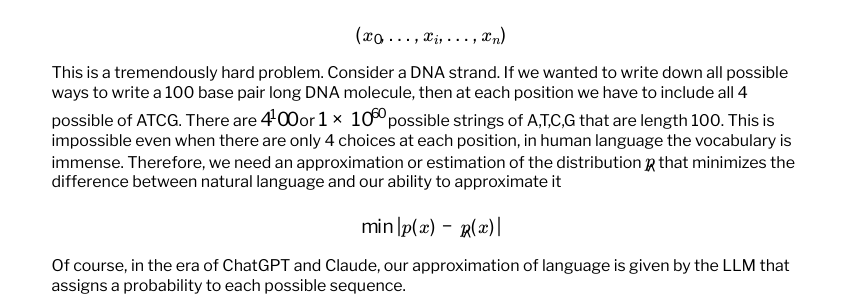
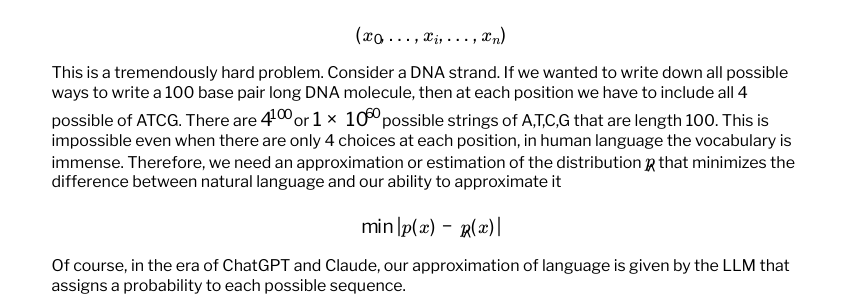
Before and after one commit to dan-sprague/dan-sprague.github.io, a Jekyll site: the page built from _posts/2025-02-02-llmthinking.markdown, in a window 1280 px wide. Shown: the part 505-802 px from the top of the page, without its empty margins (201-1060 px from the left). Built offline with Jekyll 4.4.1, drawn with Linux system fonts in a browser that asks for light colours; formulas are drawn with MathJax 3.

Commit message:
fixed bug

```diff
--- a/_posts/2025-02-02-llmthinking.markdown
+++ b/_posts/2025-02-02-llmthinking.markdown
@@ -17,7 +17,7 @@ The weights inside ChatGPT encode correlations between words, sentences, and par
 
 $$(x_0,...,x_i,...,x_n)$$
 
-This is a tremendously hard problem. Consider a DNA strand. If we wanted to write down all possible ways to write a 100 base pair long DNA molecule, then at each position we have to include all 4 possible of ATCG. There are $4^100$ or $$1 \times 10^{60}$$ possible strings of A,T,C,G that are length 100. This is impossible even when there are only 4 choices at each position, in human language the vocabulary is immense. Therefore, we need an approximation or estimation of the distribution $\hat{p}$ that minimizes the difference between natural language and our ability to approximate it
+This is a tremendously hard problem. Consider a DNA strand. If we wanted to write down all possible ways to write a 100 base pair long DNA molecule, then at each position we have to include all 4 possible of ATCG. There are $4^{100}$ or $$1 \times 10^{60}$$ possible strings of A,T,C,G that are length 100. This is impossible even when there are only 4 choices at each position, in human language the vocabulary is immense. Therefore, we need an approximation or estimation of the distribution $\hat{p}$ that minimizes the difference between natural language and our ability to approximate it
 
 $$\min |p(x) - \hat{p}(x)|$$
 
```
